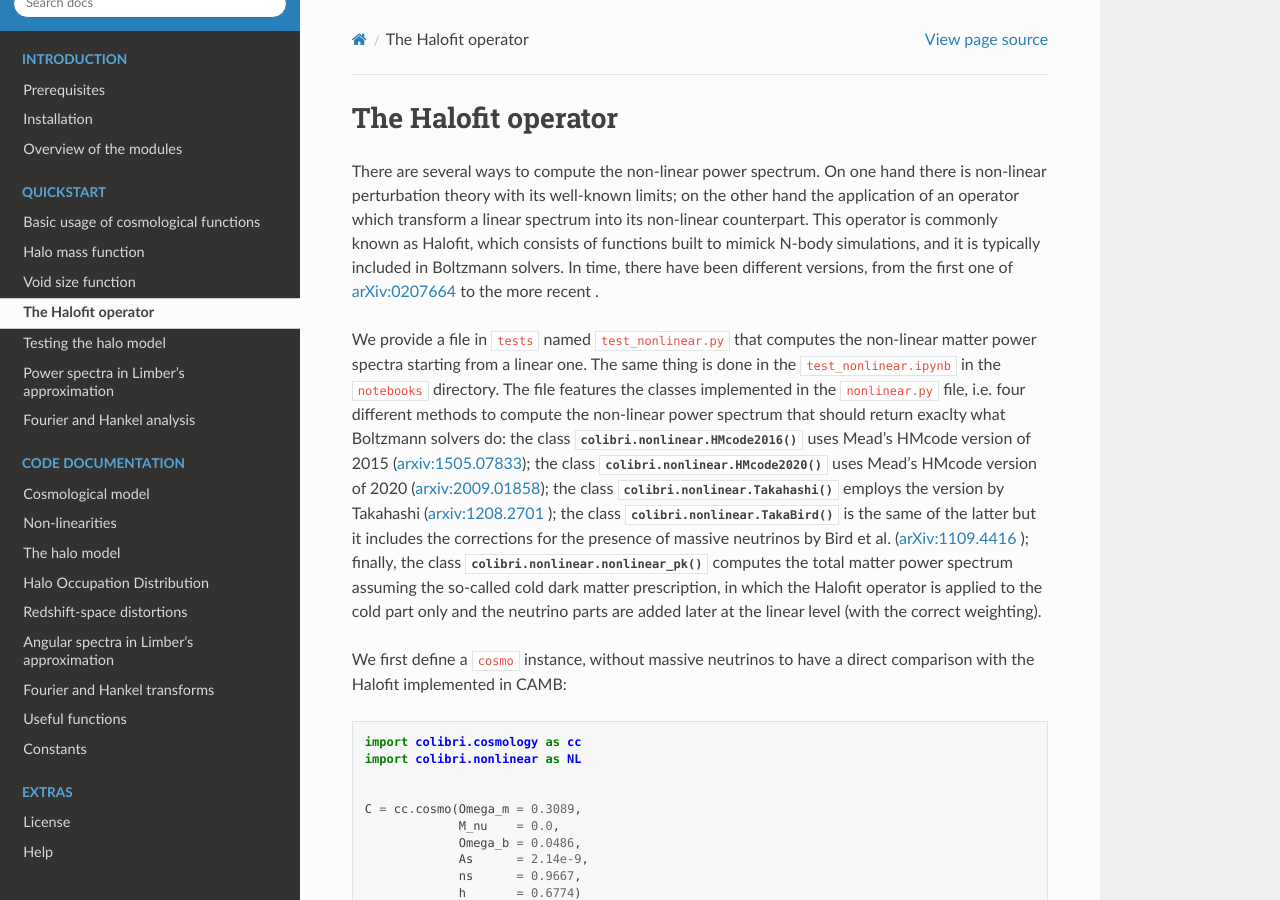
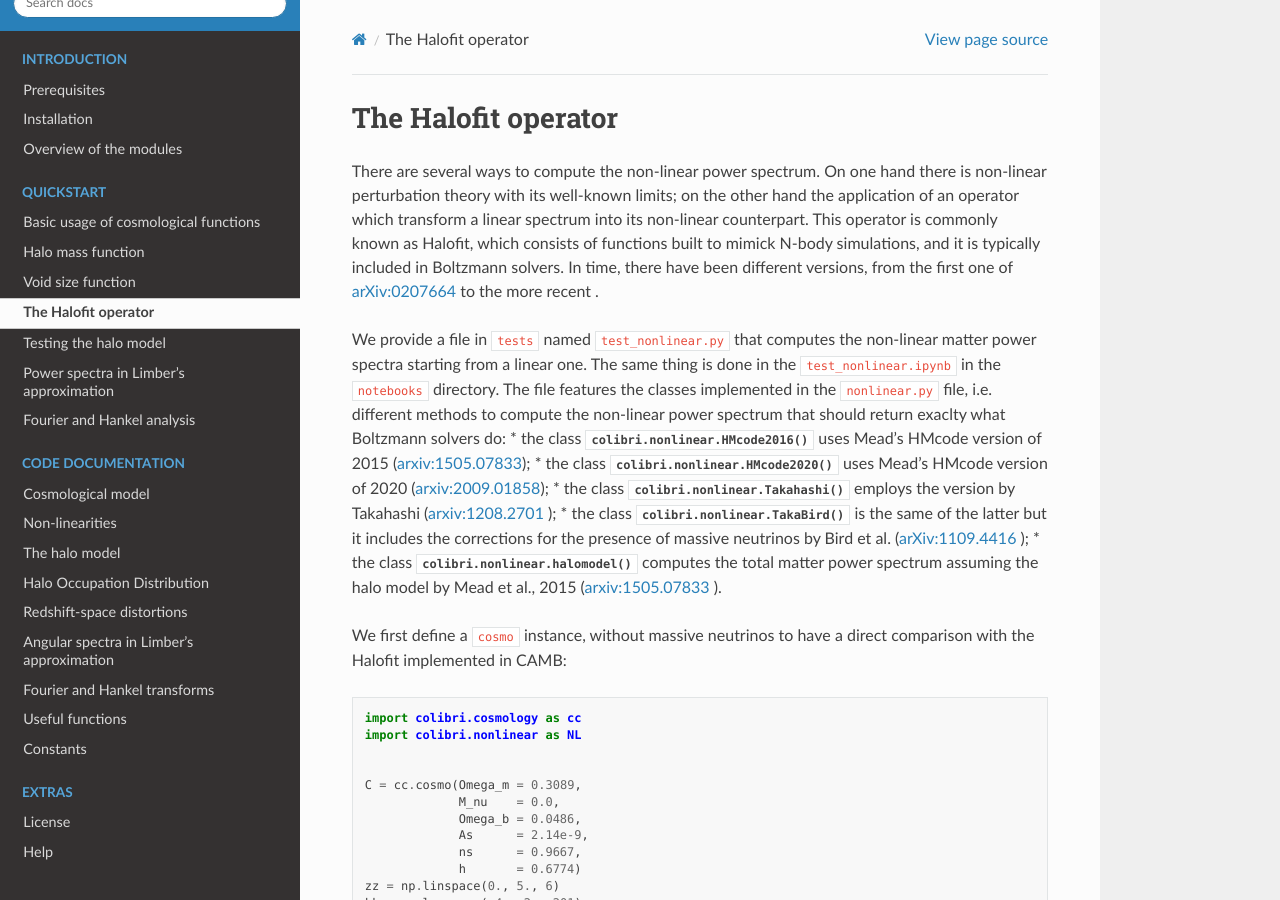
Before and after one commit to GabrieleParimbelli/COLIBRI, a Sphinx documentation site: the page built from doc/source/quickstart/test_nonlinear.rst, in a window 1280 px wide and 900 px high. Built offline with Sphinx 7.4.7 and the Read the Docs theme 2.0.0, drawn with Linux system fonts in a browser that asks for light colours.

Commit message:
Added documentation

```diff
--- a/doc/source/quickstart/test_nonlinear.rst
+++ b/doc/source/quickstart/test_nonlinear.rst
@@ -10,7 +10,12 @@
 
 We provide a file in ``tests`` named ``test_nonlinear.py`` that computes the non-linear matter power spectra starting from a linear one.
 The same thing is done in the ``test_nonlinear.ipynb`` in the ``notebooks`` directory.
-The file features the classes implemented in the ``nonlinear.py`` file, i.e. four different methods to compute the non-linear power spectrum that should return exaclty what Boltzmann solvers do: the class :func:`colibri.nonlinear.HMcode2016` uses Mead's HMcode version of 2015 (`arxiv:1505.07833 <https://arxiv.org/abs/1505.07833>`_); the class :func:`colibri.nonlinear.HMcode2020` uses Mead's HMcode version of 2020 (`arxiv:2009.01858 <https://arxiv.org/abs/2009.01858>`_); the class :func:`colibri.nonlinear.Takahashi` employs the version by Takahashi (`arxiv:1208.2701 <https://arxiv.org/abs/1208.2701>`_ ); the class :func:`colibri.nonlinear.TakaBird` is the same of the latter but it includes the corrections for the presence of massive neutrinos by Bird et al. (`arXiv:1109.4416 <https://arxiv.org/abs/1109.4416>`_ ); finally, the class :func:`colibri.nonlinear.nonlinear_pk` computes the total matter power spectrum assuming the so-called cold dark matter prescription, in which the Halofit operator is applied to the cold part only and the neutrino parts are added later at the linear level (with the correct weighting).
+The file features the classes implemented in the ``nonlinear.py`` file, i.e. different methods to compute the non-linear power spectrum that should return exaclty what Boltzmann solvers do:
+* the class :func:`colibri.nonlinear.HMcode2016` uses Mead's HMcode version of 2015 (`arxiv:1505.07833 <https://arxiv.org/abs/1505.07833>`_);
+* the class :func:`colibri.nonlinear.HMcode2020` uses Mead's HMcode version of 2020 (`arxiv:2009.01858 <https://arxiv.org/abs/2009.01858>`_);
+* the class :func:`colibri.nonlinear.Takahashi` employs the version by Takahashi (`arxiv:1208.2701 <https://arxiv.org/abs/1208.2701>`_ );
+* the class :func:`colibri.nonlinear.TakaBird` is the same of the latter but it includes the corrections for the presence of massive neutrinos by Bird et al. (`arXiv:1109.4416 <https://arxiv.org/abs/1109.4416>`_ );
+* the class :func:`colibri.nonlinear.halomodel` computes the total matter power spectrum assuming the halo model by Mead et al., 2015 (`arxiv:1505.07833 <https://arxiv.org/abs/1505.07833>`_ ).
 
 We first define a ``cosmo`` instance, without massive neutrinos to have a direct comparison with the Halofit implemented in CAMB:
 
```
